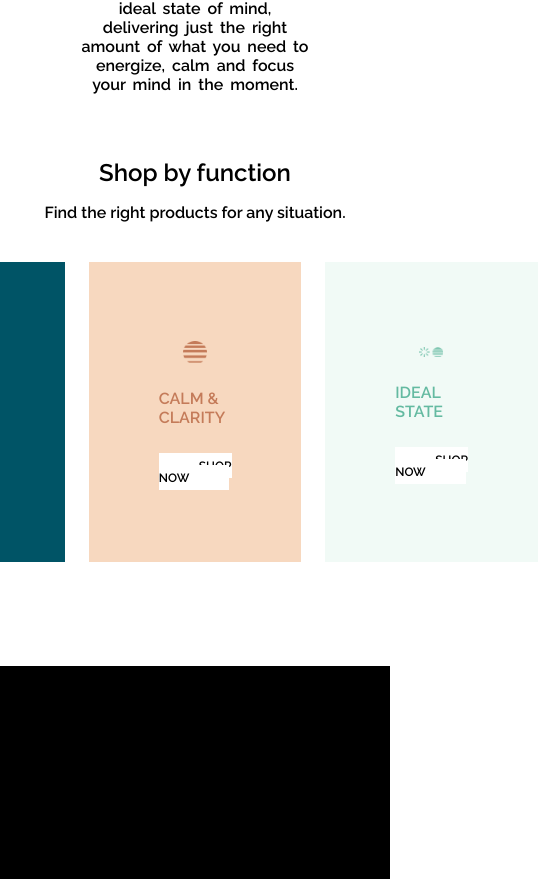
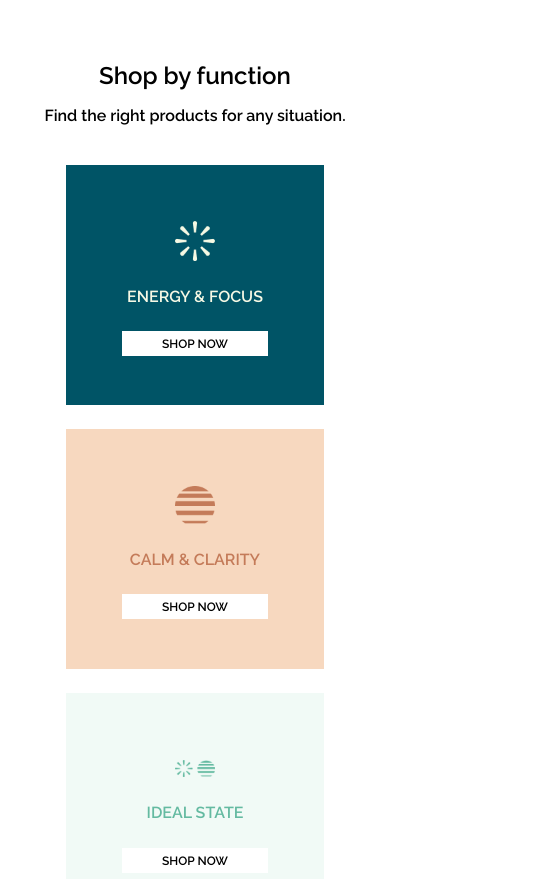
Before and after one commit to bilal-23/neuro-shop, a Next.js app: page / in a window 390 px wide. Shown: the part 1118-1997 px from the top of the page, 538 px wide, since content can reach past the window. Built offline with nearby package versions, Linux system fonts and the light colour scheme.

Commit message:
added mediaquery

```diff
--- a/components/homepage/shop-section.module.css
+++ b/components/homepage/shop-section.module.css
@@ -35,6 +35,16 @@
 .cards {
   display: flex;
   flex-direction: row;
+  flex-wrap: wrap;
   padding: 3rem 0;
   gap: 3rem;
 }
+
+@media only screen and (max-width: 600px) {
+  .section {
+    padding: 5rem;
+  }
+  .cards {
+    flex-direction: column;
+  }
+}
--- a/components/layout/footer.module.css
+++ b/components/layout/footer.module.css
@@ -125,7 +125,7 @@
   .footer {
     padding-left: 4rem;
     padding-right: 4rem;
-    height: 70vh;
+    height: 50vh;
   }
   .footer_content {
     flex-direction: column-reverse;
--- a/components/ui/card.module.css
+++ b/components/ui/card.module.css
@@ -1,7 +1,7 @@
 .card {
-  height: 300px;
-  max-width: 400px;
-  padding: 40px 70px;
+  height: 30rem;
+  max-width: 40rem;
+  padding: 4rem 7rem;
   display: flex;
   align-items: center;
   justify-content: center;
@@ -9,7 +9,7 @@
   gap: 3rem;
 }
 .top img {
-  width: 3rem;
+  width: 5rem;
 }
 .mid {
   font-size: 2rem;
@@ -45,3 +45,9 @@
   background-color: rgb(241, 250, 246);
   color: rgb(100, 186, 161);
 }
+
+@media only screen and (max-width: 600px) {
+  .card {
+    min-width: 90%;
+  }
+}
```
